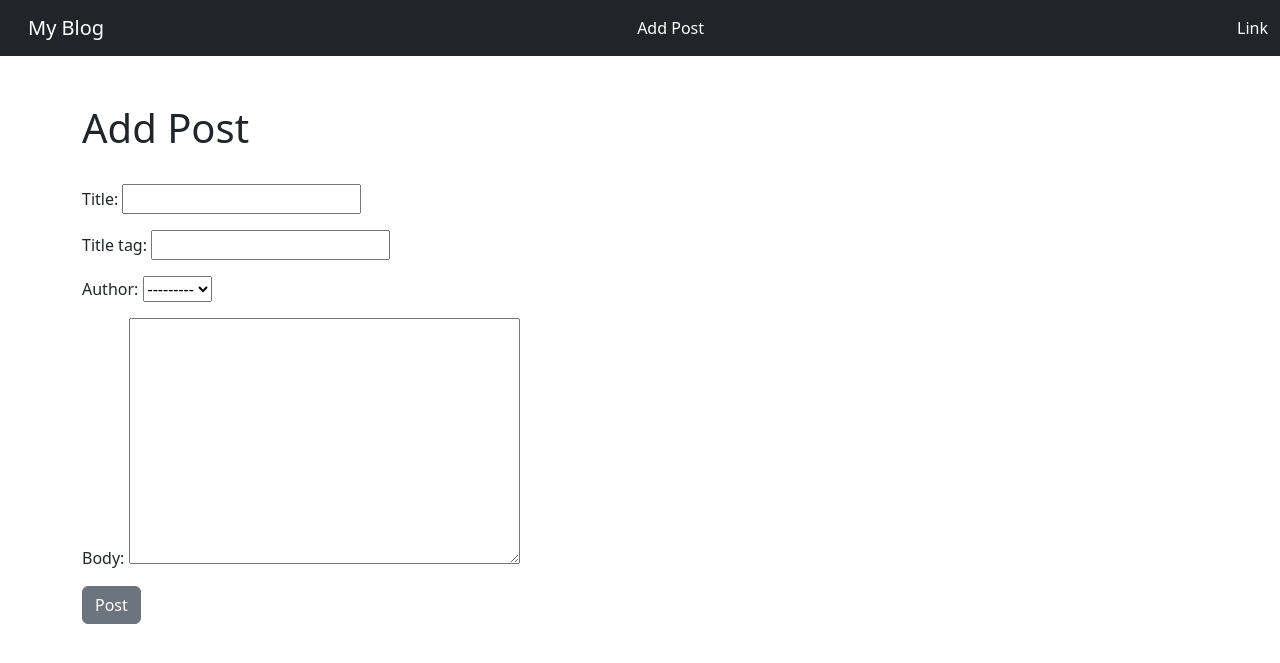
After one commit to mussietarekegn/blog_api, a Django app: page /add_post/ in a window 1280 px wide. The commit adds this page. Shown: the top 663 px of the page. Run offline with Django 5.2, Linux system fonts and the light colour scheme; data comes from the database, SQL or seed files in the repository; both versions use the stored data as it was after the commit.

Commit message:
added add post blog

```diff
--- a/blog/models.py
+++ b/blog/models.py
@@ -1,13 +1,18 @@
 from django.db import models
 from django.contrib.auth.models import User
+from django.urls import reverse
 
 # Create your models here.
 
 class Post(models.Model):
     title=models.CharField(max_length=255)
-    title_tag=models.CharField(max_length=255,default="My Blog")
+    title_tag=models.CharField(max_length=255)
     author=models.ForeignKey(User,on_delete=models.CASCADE)
     body=models.TextField()
 
     def __str__(self):
         return f"{self.title}|{self.author}"
+
+    def get_absolute_url(self):
+        # return reverse('article-detail',args=(str(self.id)))
+        return reverse('home')
--- /dev/null
+++ b/blog/templates/add_post.html
@@ -0,0 +1,15 @@
+{% extends 'base.html' %}
+{% block title %}Create new blog post {% endblock %}
+{% block content %}
+
+<h1>Add Post</h1>
+<br/>
+<form method="POST">
+    {% csrf_token %}
+    {{form.as_p}}
+    <button class="btn btn-secondary" >Post</button>
+
+</form>
+
+
+{% endblock %}
--- a/blog/templates/article_detail.html
+++ b/blog/templates/article_detail.html
@@ -8,5 +8,5 @@
 
 
 <br/>
-<a href="{% url 'home' %}" class="btn btn-primary" >Back</a>
+<a href="{% url 'home' %}" class="btn btn-secondary" >Back</a>
  {% endblock %}
--- a/blog/templates/base.html
+++ b/blog/templates/base.html
@@ -29,6 +29,7 @@
 
     <!-- LEFT SIDE -->
     <a class="nav-link text-white" href="#">Link</a>
+    <a class="nav-link text-white" href="{% url 'add_post' %}">Add Post</a>
     <a class="navbar-brand" href="{% url 'home' %}">My Blog</a>
 
   </div>
--- a/blog/urls.py
+++ b/blog/urls.py
@@ -1,7 +1,8 @@
 from django.urls import path
-from .views import HomeView,ArticleDetailView
+from .views import HomeView,ArticleDetailView,AddPostView
 
 urlpatterns=[
     path('',HomeView.as_view(),name="home"),
     path('article/<int:pk>',ArticleDetailView.as_view(),name="article-detail"),
+    path('add_post/',AddPostView.as_view(),name="add_post"),
 ]
--- a/blog/views.py
+++ b/blog/views.py
@@ -1,5 +1,5 @@
 from django.shortcuts import render
-from django.views.generic import ListView,DetailView
+from django.views.generic import ListView,DetailView,CreateView
 from .models import Post
 # Create your views here.
 
@@ -13,3 +13,9 @@ class HomeView(ListView):
 class ArticleDetailView(DetailView):
     model=Post
     template_name='article_detail.html'
+
+class AddPostView(CreateView):
+    model=Post
+    template_name='add_post.html'
+    fields='__all__'
+    # fields=['title','body']
```
Also changed, not shown: db.sqlite3.
